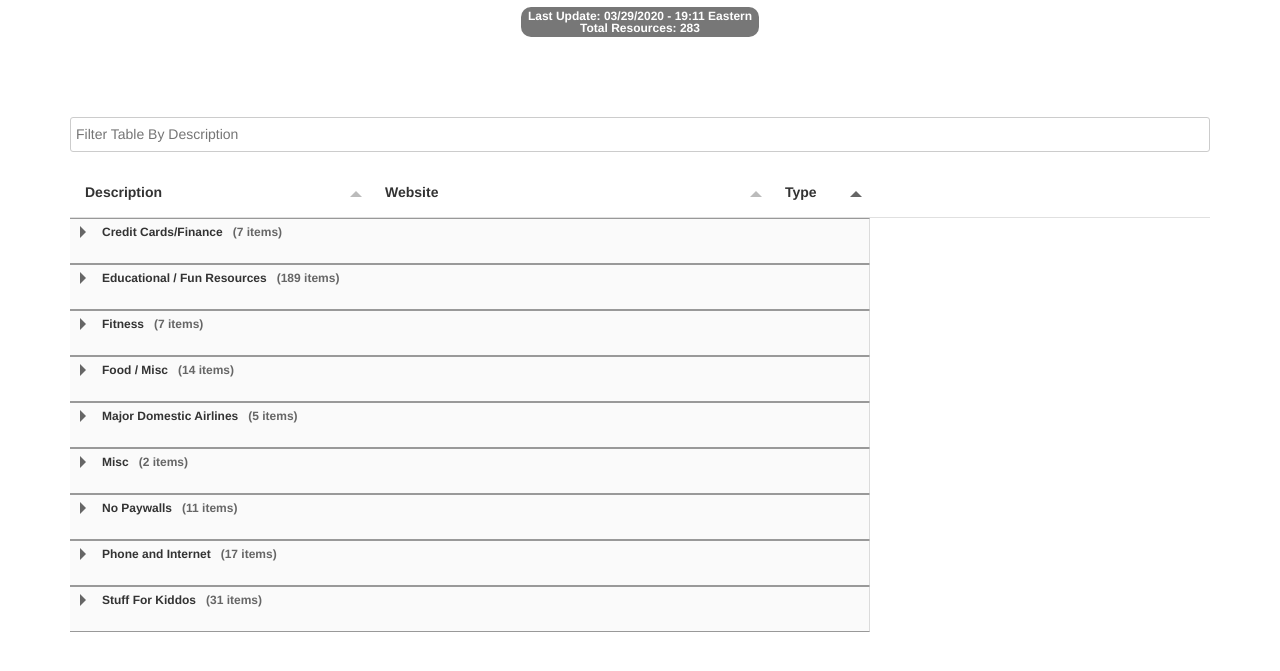
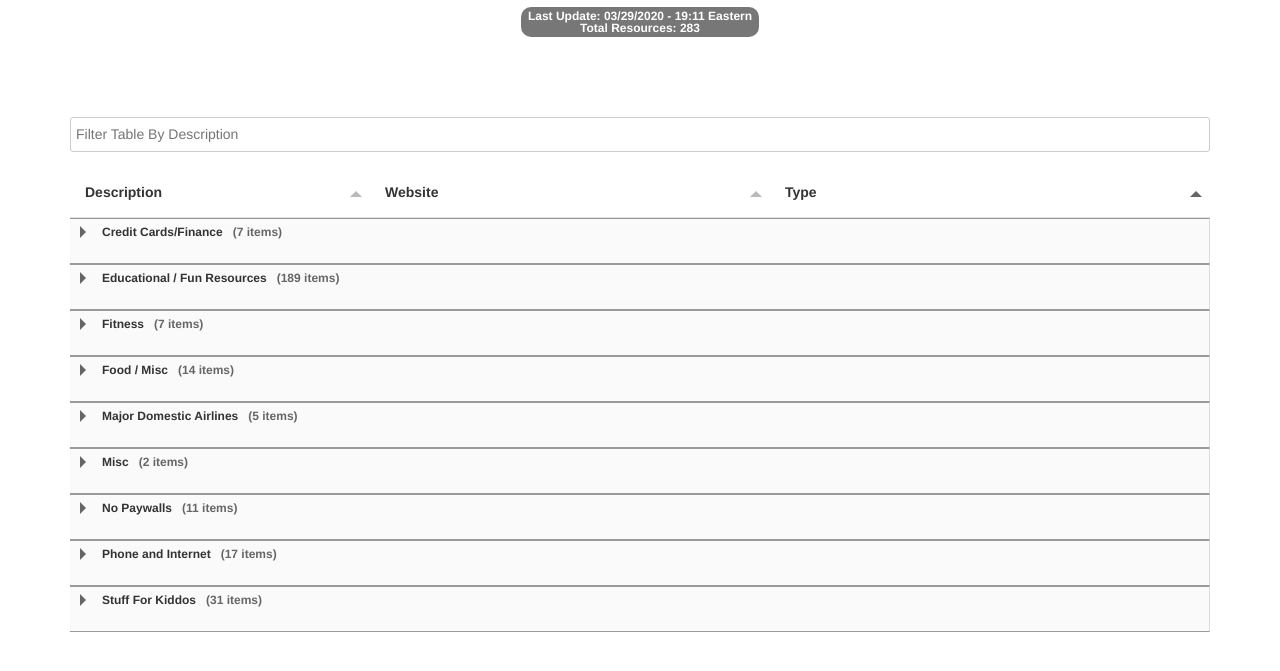
Before and after one commit to arbyruns/rbevans-ugh.github.io, a website: page index.html in a window 1280 px wide. Shown: the part 141-812 px from the top of the page. Drawn offline with nearby package versions, Linux system fonts and the light colour scheme; files that its build step writes are made by us from their sources; files whose address does not match are found by name.

Commit message:
Update index.html
updating table width to fill

```diff
--- a/index.html
+++ b/index.html
@@ -373,11 +373,11 @@
       var table = new Tabulator("#tabulator-example", {
         height:800,
         groupBy:"type",
+        groupStartOpen:false,
         data:tabledata,
-        layout:"fitColumns",
+        layout:"fitDataStretch",
         autoResize:true,
         tooltips:true,
-        groupStartOpen:false,
         addRowPos:"top",
         resizableRows:true,
         initialSort:[
```
